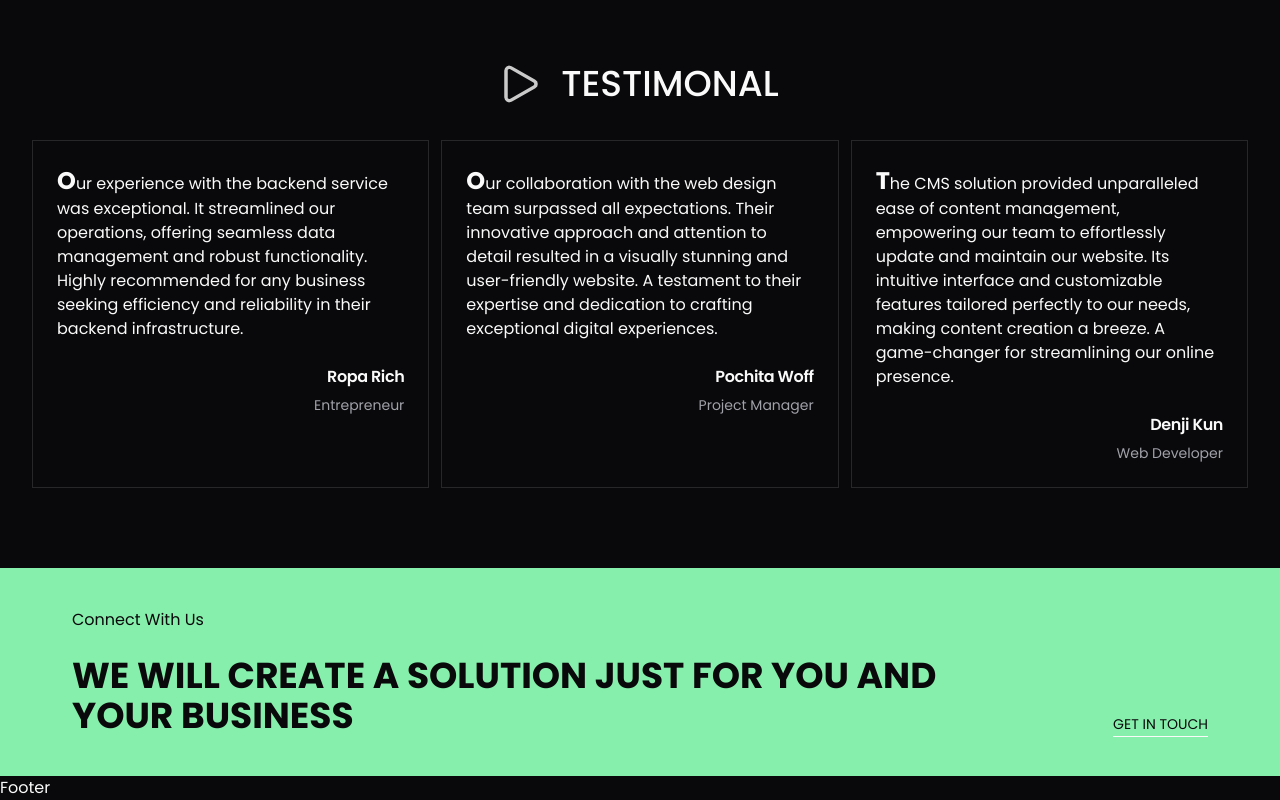
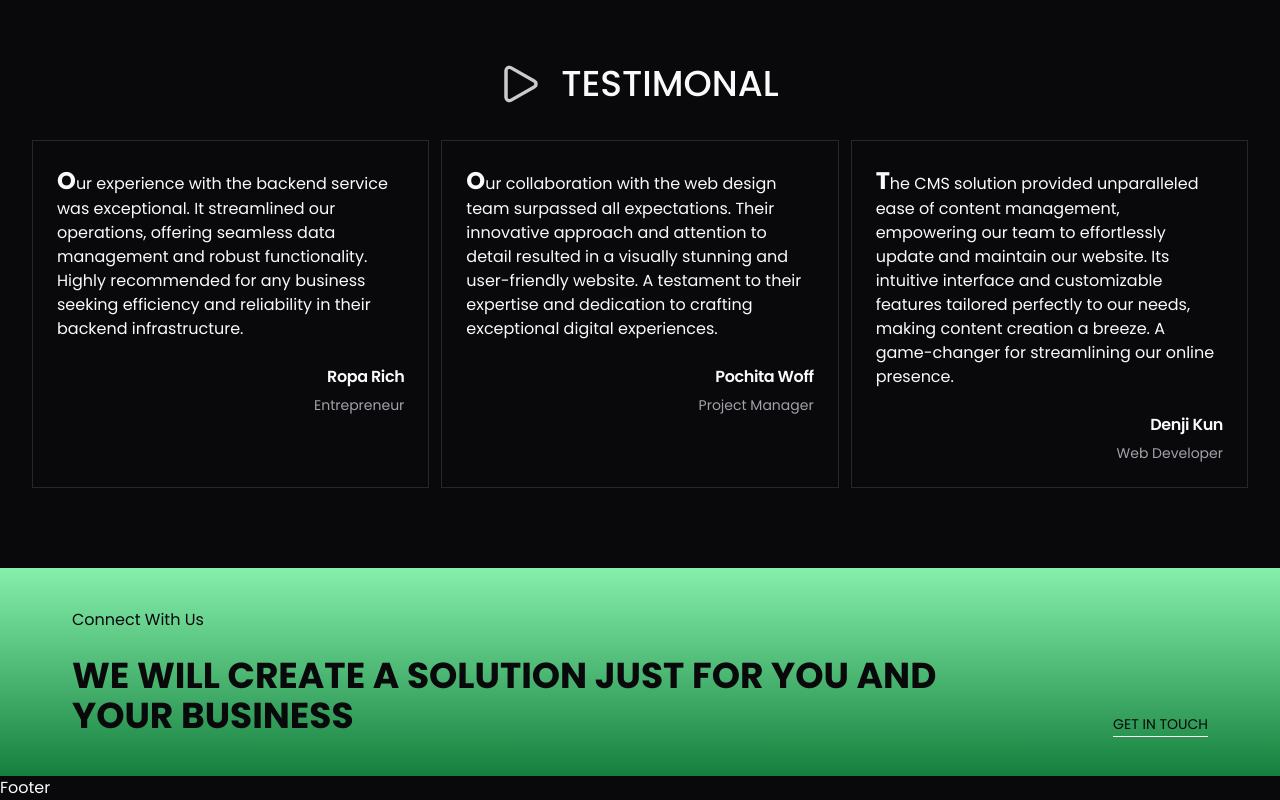
Before and after one commit to StepAsideLiL/effects, a Next.js app: page /home-pages/01 in a window 1280 px wide. Shown: the part 5176-5976 px from the top of the page. Built offline with nearby package versions, Linux system fonts and the light colour scheme.

Commit message:
add: gradient to Get In Touch section

```diff
--- a/app/(home-page-design)/home-pages/01/page.tsx
+++ b/app/(home-page-design)/home-pages/01/page.tsx
@@ -614,7 +614,7 @@ export default function Page() {
       {/* Testimonal End */}
 
       {/* Get In Touch */}
-      <section className="container bg-green-300 text-background">
+      <section className="container bg-gradient-to-b from-green-300 to-green-700 text-background">
         <section className="w-full p-10 flex lg:flex-row flex-col justify-between lg:items-end items-start gap-3">
           <section className="max-w-4xl space-y-6">
             <p>Connect With Us</p>
```
